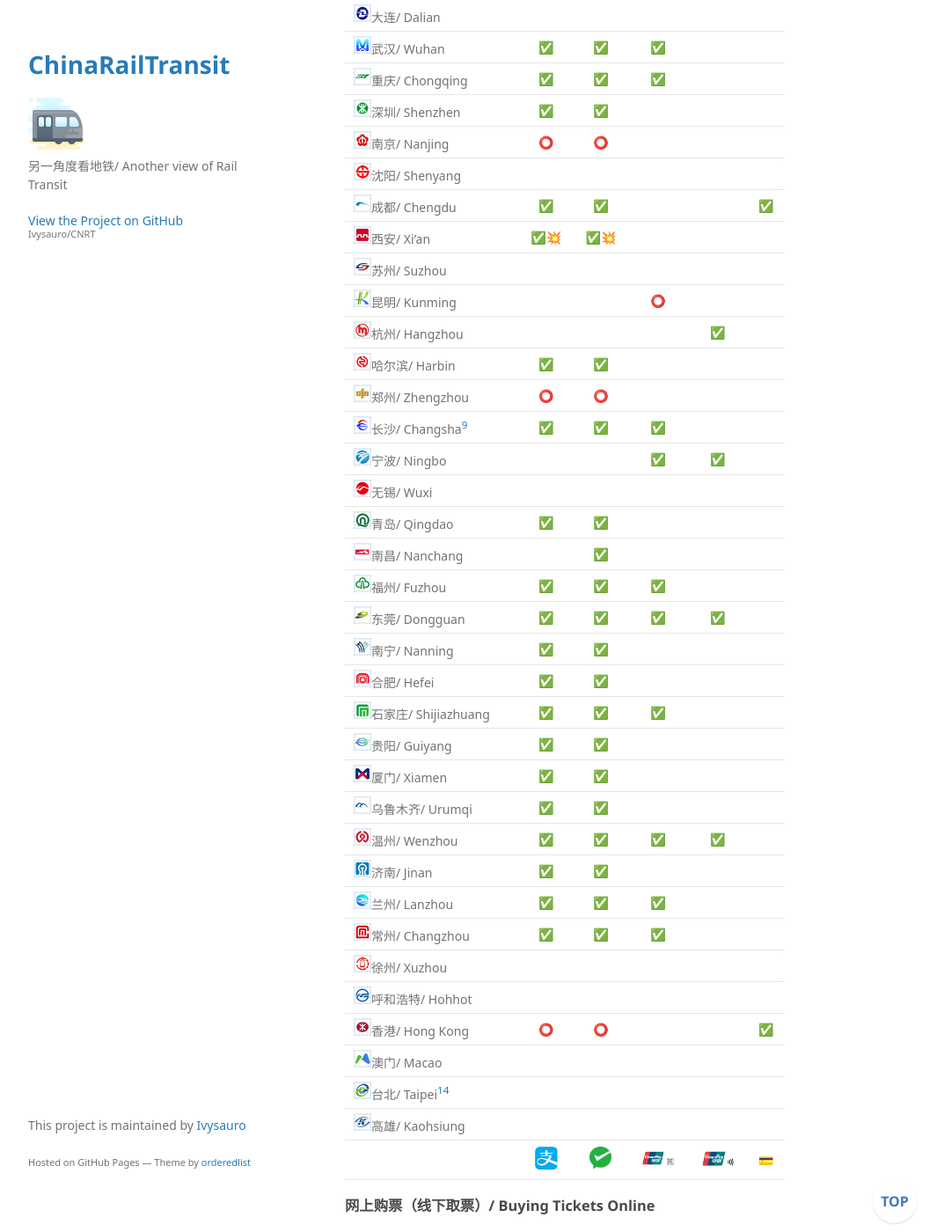
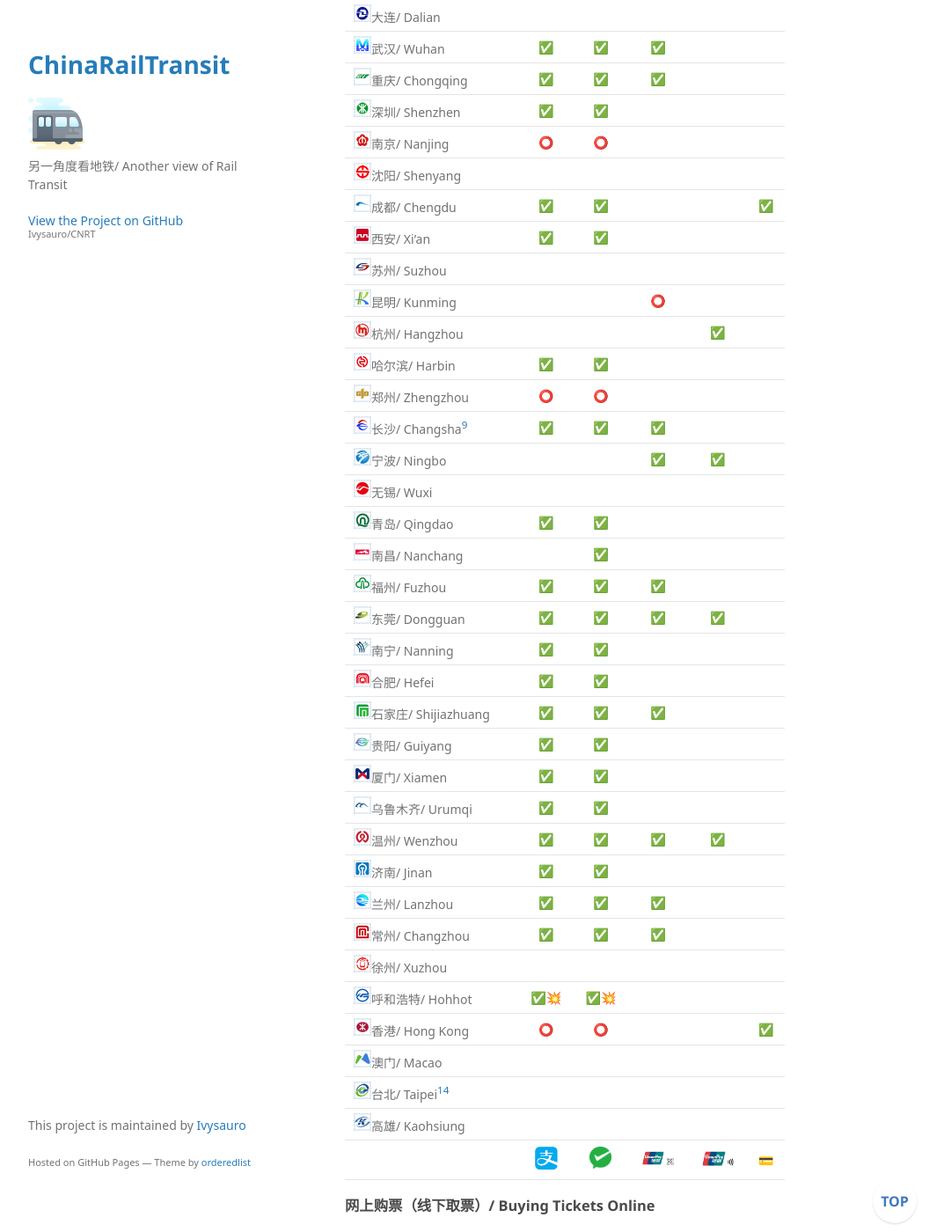
Before and after one commit to Ivysauro/CNRT, a Jekyll site: the page built from data/Pay.md, in a window 1280 px wide and 1400 px high, scrolled down 4139 px. Shown: the whole window at 88% size, without its empty margins (178-1251 px from the left). Built offline with Jekyll 4.4.1, drawn with Linux system fonts in a browser that asks for light colours; some web fonts are replaced; our own code applies the rules of GitHub Pages for plain Markdown files; a script that is not in the unit is left out.

Commit message:
🍊更新呼和浩特数据

```diff
--- a/data/Pay.md
+++ b/data/Pay.md
@@ -140,7 +140,7 @@
 | <img src="https://raw.githubusercontent.com/Ivysauro/CNRT/master/images/city/nj.gif" width="20" hegiht="20"/>南京/ Nanjing | ⭕ | ⭕ |
 | <img src="https://raw.githubusercontent.com/Ivysauro/CNRT/master/images/city/sy.gif" width="20" hegiht="20"/>沈阳/ Shenyang |
 | <img src="https://raw.githubusercontent.com/Ivysauro/CNRT/master/images/city/cd.gif" width="20" hegiht="20"/>成都/ Chengdu | ✅ | ✅ | | | ✅ |
-| <img src="https://raw.githubusercontent.com/Ivysauro/CNRT/master/images/city/xa.gif" width="20" hegiht="20"/>西安/ Xi'an | ✅💥 | ✅💥 |
+| <img src="https://raw.githubusercontent.com/Ivysauro/CNRT/master/images/city/xa.gif" width="20" hegiht="20"/>西安/ Xi'an | ✅ | ✅ |
 | <img src="https://raw.githubusercontent.com/Ivysauro/CNRT/master/images/city/suz.gif" width="20" hegiht="20"/>苏州/ Suzhou |
 | <img src="https://raw.githubusercontent.com/Ivysauro/CNRT/master/images/city/km.gif" width="20" hegiht="20"/>昆明/ Kunming | | | ⭕ |
 | <img src="https://raw.githubusercontent.com/Ivysauro/CNRT/master/images/city/hz.gif" width="20" hegiht="20"/>杭州/ Hangzhou | | | | ✅ |
@@ -164,7 +164,7 @@
 | <img src="https://raw.githubusercontent.com/Ivysauro/CNRT/master/images/city/lz.gif" width="20" hegiht="20"/>兰州/ Lanzhou | ✅ | ✅ | ✅ |
 | <img src="https://raw.githubusercontent.com/Ivysauro/CNRT/master/images/city/cz.gif" width="20" hegiht="20"/>常州/ Changzhou | ✅ | ✅ | ✅ |
 | <img src="https://raw.githubusercontent.com/Ivysauro/CNRT/master/images/city/xz.gif" width="20" hegiht="20"/>徐州/ Xuzhou |
-| <img src="https://raw.githubusercontent.com/Ivysauro/CNRT/master/images/city/hhht.gif" width="20" hegiht="20"/>呼和浩特/ Hohhot |
+| <img src="https://raw.githubusercontent.com/Ivysauro/CNRT/master/images/city/hhht.gif" width="20" hegiht="20"/>呼和浩特/ Hohhot | ✅💥 | ✅💥 |
 | <img src="https://raw.githubusercontent.com/Ivysauro/CNRT/master/images/city/hk.gif" width="20" hegiht="20"/>香港/ Hong Kong | ⭕ | ⭕ | | | ✅ |
 | <img src="https://raw.githubusercontent.com/Ivysauro/CNRT/master/images/city/mo.gif" width="20" hegiht="20"/>澳门/ Macao |
 | <img src="https://raw.githubusercontent.com/Ivysauro/CNRT/master/images/city/tp.gif" width="20" hegiht="20"/>台北/ Taipei[^ctp] |
@@ -246,7 +246,7 @@
 | <img src="https://raw.githubusercontent.com/Ivysauro/CNRT/master/images/city/lz.gif" width="20" hegiht="20"/>兰州/ Lanzhou | ✅ | ✅ | ⭕ | ✅ | ⭕ | 80 |
 | <img src="https://raw.githubusercontent.com/Ivysauro/CNRT/master/images/city/cz.gif" width="20" hegiht="20"/>常州/ Changzhou | ⭕ | ⭕ | ✅ | ✅ | ✅ | 80 |
 | <img src="https://raw.githubusercontent.com/Ivysauro/CNRT/master/images/city/xz.gif" width="20" hegiht="20"/>徐州/ Xuzhou | ❌ | ❌ | ✅ | ✅ | ⭕ | 50 |
-| <img src="https://raw.githubusercontent.com/Ivysauro/CNRT/master/images/city/hhht.gif" width="20" hegiht="20"/>呼和浩特/ Hohhot | ❌ | ❌ | ❌ | ❌ | ❌ | **0** |
+| <img src="https://raw.githubusercontent.com/Ivysauro/CNRT/master/images/city/hhht.gif" width="20" hegiht="20"/>呼和浩特/ Hohhot | ⭕ | ⭕ | ❌ | ❌ | ❌ | 20 |
 | <img src="https://raw.githubusercontent.com/Ivysauro/CNRT/master/images/city/hk.gif" width="20" hegiht="20"/>香港/ Hong Kong | ⭕ | ⭕ | ✅ | | ⭕ | - |
 | <img src="https://raw.githubusercontent.com/Ivysauro/CNRT/master/images/city/mo.gif" width="20" hegiht="20"/>澳门/ Macao | | | | | | - |
 | <img src="https://raw.githubusercontent.com/Ivysauro/CNRT/master/images/city/tp.gif" width="20" hegiht="20"/><img src="https://raw.githubusercontent.com/Ivysauro/CNRT/master/images/city/ty.gif" width="20" hegiht="20"/>台北&桃园/ Taipei & Taoyuan | | | | | ⭕ | - |
```
